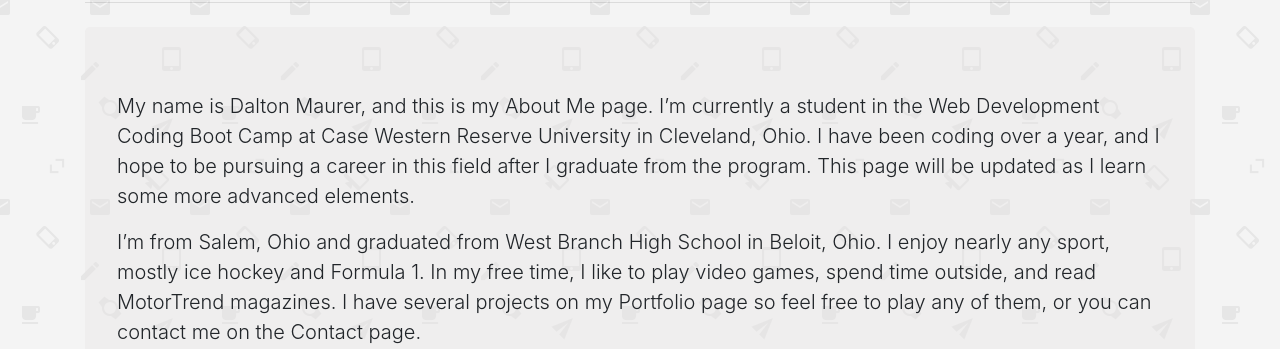
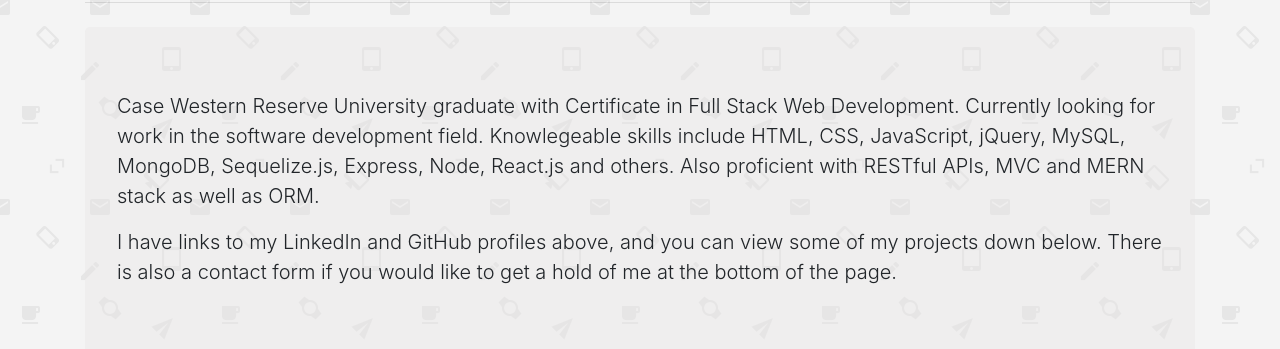
Before and after one commit to dmaurer3394/portfolio-3, a website: page app/public/html/home.html in a window 1280 px wide. Shown: the part 451-800 px from the top of the page. Drawn offline with nearby package versions, Linux system fonts and the light colour scheme; no server answers.

Commit message:
updated 'about me' section

```diff
--- a/app/data/projects.js
+++ b/app/data/projects.js
@@ -3,7 +3,7 @@
     name: "Vesta",
     picture: "../images/vesta-logo-icon-black.png",
     button: "Coming Soon",
-    go: "stop",
+    go: "go",
     description:
       "Home management application for setting household chores, storing pet information, and tracking the items in your pantry",
     link: "https://vestahome.herokuapp.com/"
--- a/app/public/html/home.html
+++ b/app/public/html/home.html
@@ -87,20 +87,17 @@
       <hr class="my-4" />
       <div class="jumbotron">
         <p class="lead">
-          My name is Dalton Maurer, and this is my About Me page. I’m currently
-          a student in the Web Development Coding Boot Camp at Case Western
-          Reserve University in Cleveland, Ohio. I have been coding over a year,
-          and I hope to be pursuing a career in this field after I graduate from
-          the program. This page will be updated as I learn some more advanced
-          elements.
+          Case Western Reserve University graduate with Certificate in Full
+          Stack Web Development. Currently looking for work in the software
+          development field. Knowlegeable skills include HTML, CSS, JavaScript,
+          jQuery, MySQL, MongoDB, Sequelize.js, Express, Node, React.js and
+          others. Also proficient with RESTful APIs, MVC and MERN stack as well
+          as ORM.
         </p>
         <p class="lead">
-          I’m from Salem, Ohio and graduated from West Branch High School in
-          Beloit, Ohio. I enjoy nearly any sport, mostly ice hockey and Formula
-          1. In my free time, I like to play video games, spend time outside,
-          and read MotorTrend magazines. I have several projects on my Portfolio
-          page so feel free to play any of them, or you can contact me on the
-          Contact page.
+          I have links to my LinkedIn and GitHub profiles above, and you can
+          view some of my projects down below. There is also a contact form if
+          you would like to get a hold of me at the bottom of the page.
         </p>
       </div>
     </div>
--- a/app/public/js/app.js
+++ b/app/public/js/app.js
@@ -178,5 +178,5 @@
   $("#message").keyup(updateCountdown);
   buttonDisable();
   $(".my-input").keyup(buttonDisable);
-  $("#stop").attr("disabled", true);
+  // $("#stop").attr("disabled", true);
 });
```
